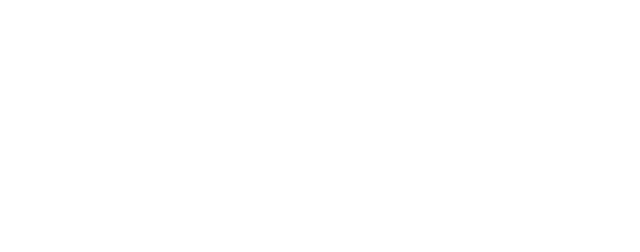
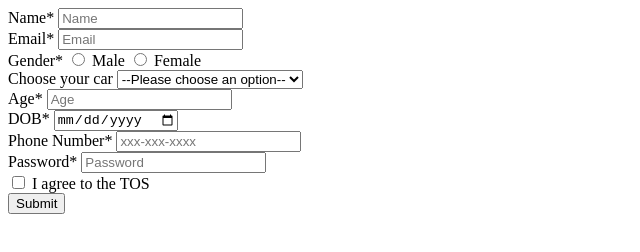
Before and after one commit to acciojob/signup-form-car-sonu7524, a website: page main.html in a window 1280 px wide. Shown: the whole page, without its empty margins (0-640 px from the left). Drawn offline with Linux system fonts and the light colour scheme.

Commit message:
created a submission

```diff
--- a/main.html
+++ b/main.html
@@ -7,7 +7,34 @@
 </head>
 
 <body>
-	<!-- the entire body must be written by student -->
+	<label>Name*</label>
+	<input id="name" placeholder="Name"><br>
+	<label>Email*</label>
+	<input id="email" placeholder="Email"><br>
+	<label>Gender*</label>
+	<input id="gender_m" type="radio" name="gender">
+	<label>Male</label>
+	<input id="gender_m" type="radio" name="gender">
+	<label>Female</label><br>
+	<label>Choose your car</label>
+	<select id="cars" placeholder="--Please choose an option--">
+		<option value="" disabled selected>--Please choose an option--</option>
+		<option value="BMW">BMW</option>
+		<option value="Audi">Audi</option>
+		<option value="Mercedez">Mercedez</option>
+	</select><br>
+	<label>Age*</label>
+	<input id="age" placeholder="Age"><br>
+	<label>DOB*</label>
+	<input id="name" type="date"><br>
+	<label>Phone Number*</label>
+	<input id="tel" placeholder="xxx-xxx-xxxx"><br>
+	<label>Password*</label>
+	<input id="password" placeholder="Password"><br>
+	<input id="tos" type="checkbox">
+	<label>I agree to the TOS</label><br>
+
+	<button type="submit">Submit</button>
     <script type="text/javascript" src="./script.js">
 </script>
 
```
